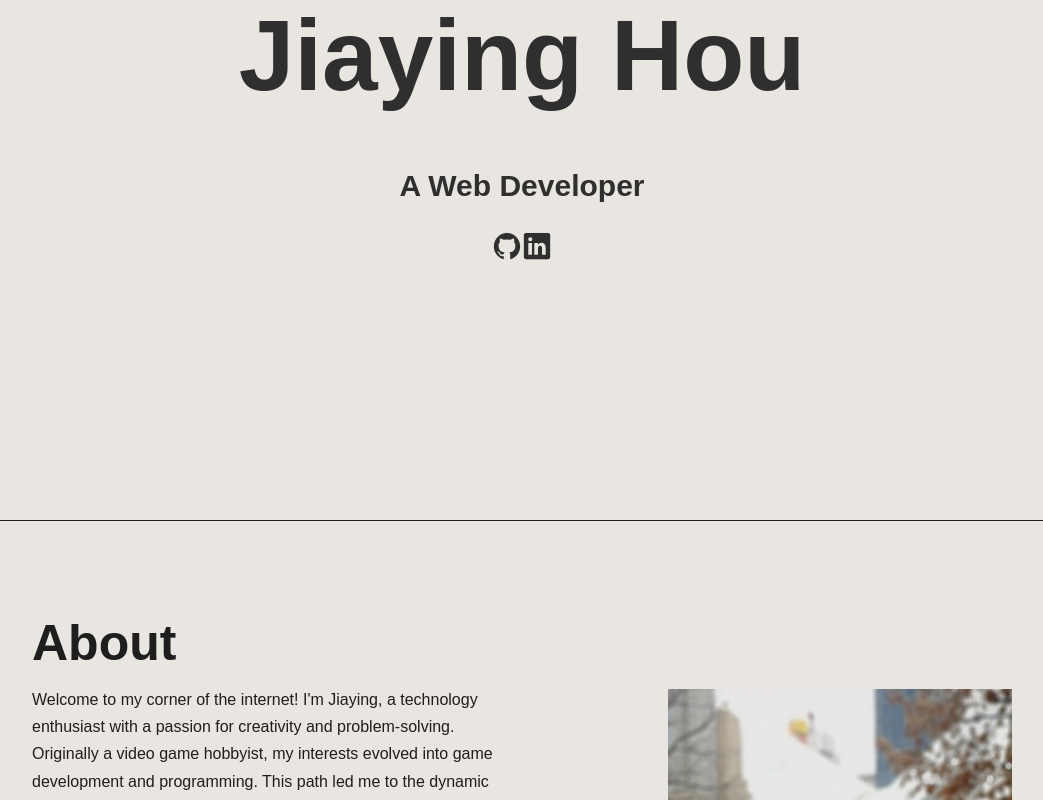
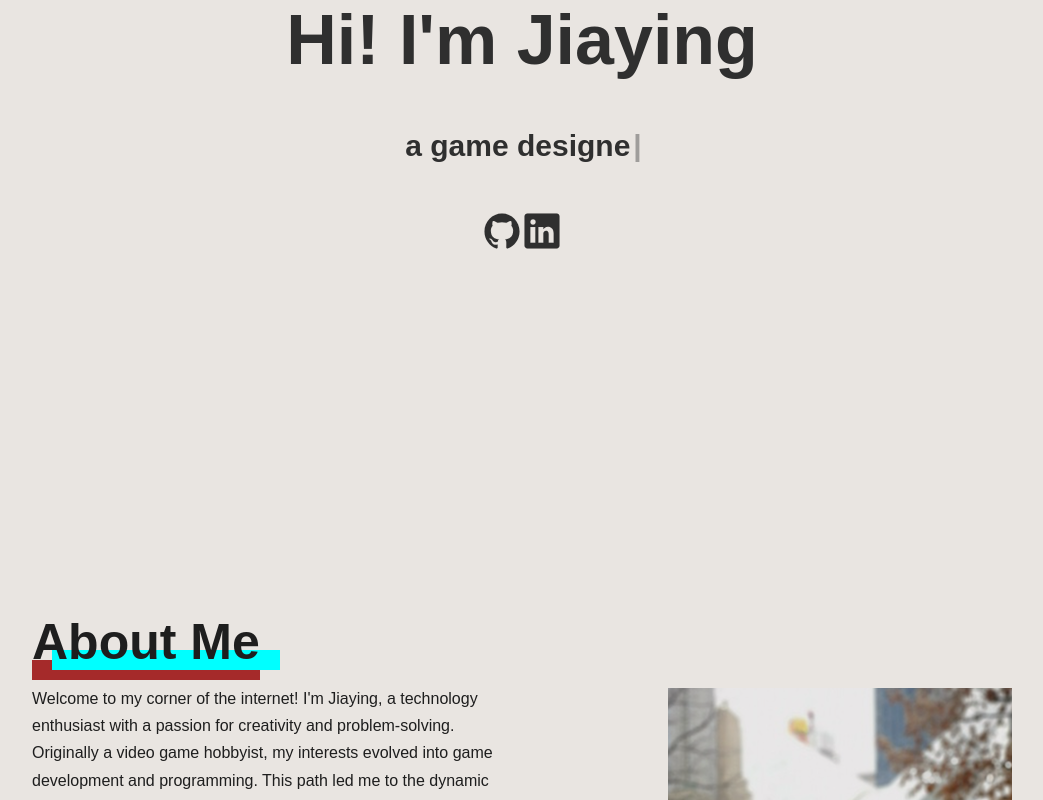
Before and after one commit to Jiaying330/Jiaying-Portfolio, a React (Vite) app in the folder Jiaying-Portfolio/: page / in a window 1280 px wide. Shown: the part 280-1080 px from the top of the page, without its empty margins (118-1161 px from the left). Built offline with nearby package versions, Linux system fonts and the light colour scheme.

Commit message:
style changes

```diff
--- a/Jiaying-Portfolio/package.json
+++ b/Jiaying-Portfolio/package.json
@@ -15,7 +15,8 @@
     "@mui/icons-material": "^5.15.19",
     "@mui/material": "^5.15.19",
     "react": "^18.2.0",
-    "react-dom": "^18.2.0"
+    "react-dom": "^18.2.0",
+    "react-simple-typewriter": "^5.0.1"
   },
   "devDependencies": {
     "@types/react": "^18.2.66",
--- a/Jiaying-Portfolio/src/components/About.jsx
+++ b/Jiaying-Portfolio/src/components/About.jsx
@@ -5,7 +5,7 @@ export default function About() {
   return (
     <>
       <section className="about section-container" id="about">
-        <h2 className="section-title">About</h2>
+        <h2 className="section-title">About Me</h2>
         <div className="about__content-container">
           <p className="about__content">
             Welcome to my corner of the internet! I'm Jiaying, a technology
--- a/Jiaying-Portfolio/src/components/About.scss
+++ b/Jiaying-Portfolio/src/components/About.scss
@@ -1,5 +1,5 @@
 .about {
-  //   height: 100vh;
+  height: 100vh;
 
   &__content-container {
     width: 100%;
--- a/Jiaying-Portfolio/src/components/Home.jsx
+++ b/Jiaying-Portfolio/src/components/Home.jsx
@@ -1,13 +1,17 @@
 import React from "react";
 import "./Home.scss";
-import { social } from "../data";
+import { roles, social } from "../data";
+import { Typewriter } from "react-simple-typewriter";
 
 export default function Home() {
   return (
     <>
       <section className="home" id="home">
-        <h1 className="home__name">Jiaying Hou</h1>
-        <h2 className="home__role">a Web Developer</h2>
+        <h1 className="home__name">Hi! I'm Jiaying</h1>
+        <h2 className="home__role">
+          a{" "}
+          <Typewriter cursor={true} loop={true} typeSpeed={60} words={roles} />
+        </h2>
         <ul className="home__socials">
           {social.map((item) => {
             return (
--- a/Jiaying-Portfolio/src/components/Home.scss
+++ b/Jiaying-Portfolio/src/components/Home.scss
@@ -9,30 +9,37 @@
   &__name {
     display: block;
     // font-size: 9vw;
-    font-size: 10rem;
+    font-size: 7rem;
     padding-bottom: 2rem;
     text-transform: capitalize;
+    opacity: 0;
+    animation: moveInUp 0.4s cubic-bezier(0.4, 0.62, 0.51, 1.36) forwards;
   }
 
   &__role {
     display: block;
     // font-size: 2vw;
     font-size: 3rem;
-    text-transform: capitalize;
-    padding-bottom: 2rem;
+    // text-transform: capitalize;
+    padding-bottom: 4rem;
+    opacity: 0;
+    animation: moveInUp 0.4s cubic-bezier(0.4, 0.62, 0.51, 1.36) 0.1s forwards;
   }
 
   &__socials {
     list-style-type: none;
     display: flex;
-    left: 2rem;
-    bottom: 2rem;
+    opacity: 0;
+    animation: moveInUp 0.4s cubic-bezier(0.4, 0.62, 0.51, 1.36) 0.3s forwards;
+    // left: 2rem;
+    // bottom: 2rem;
     ion-icon {
-      // font-size: 2vw;
-      font-size: 3rem;
+      font-size: 4rem;
       color: #2f2f2f;
       &:hover {
         color: #9c8cae;
+        transform: translateY(-5px);
+        box-shadow: 12px 12px 2px 1px rgba(0, 0, 0, 0.644);
       }
     }
   }
@@ -49,8 +56,24 @@
 
     &__socials {
       ion-icon {
-        font-size: 2rem;
+        font-size: 3rem;
       }
     }
   }
 }
+
+@keyframes moveInUp {
+  0% {
+    opacity: 0;
+    transform: translateY(-100px);
+  }
+
+  80% {
+    transform: translateY(20px);
+  }
+
+  100% {
+    opacity: 1;
+    transform: translateY(0);
+  }
+}
--- a/Jiaying-Portfolio/src/components/Project.scss
+++ b/Jiaying-Portfolio/src/components/Project.scss
@@ -8,6 +8,9 @@
     // grid-template-columns: 1fr 1fr 1fr;
     // grid-template-rows: auto;
     padding-top: 6rem;
+    // &:not(:first-child) {
+    //   padding-top: 6rem;
+    // }
     gap: 1rem;
   }
 }
--- a/Jiaying-Portfolio/src/data.js
+++ b/Jiaying-Portfolio/src/data.js
@@ -1,3 +1,5 @@
+const roles = ["front-end developer 💻", "game designer 🎮", "gym goer 🏋️‍♀️"];
+
 const social = [
   {
     name: "Github",
@@ -173,4 +175,4 @@ const projects = [
   },
 ];
 
-export { social, education, experience, skills, projects };
+export { roles, social, education, experience, skills, projects };
--- a/Jiaying-Portfolio/src/index.css
+++ b/Jiaying-Portfolio/src/index.css
@@ -25,12 +25,53 @@ body {
 
 .section-container {
   padding: 8rem 15rem;
-  border-top: 1px solid #1e1e1e;
+  /* border-top: 1px solid #1e1e1e; */
+}
+
+.onView {
+  animation: fadeIn 1s ease forwards;
 }
 
 .section-title {
   font-size: 5rem;
+  position: relative;
+  z-index: 0;
+  display: inline-block;
   /* font-size: 5vw; */
+}
+
+.section-title::before {
+  content: "";
+  position: absolute;
+  height: 2rem;
+  width: 100%;
+  background-color: aqua;
+  top: 0;
+  z-index: -1;
+  transform: translate(2rem, 5rem);
+}
+.section-title::after {
+  content: "";
+  position: absolute;
+  height: 2rem;
+  width: 100%;
+  background-color: brown;
+  /* top: 0; */
+  left: 0;
+  z-index: -2;
+  transform: translate(0rem, 6rem);
+}
+
+@keyframes fadeIn {
+  0% {
+    opacity: 0;
+    transform: translateY(100px);
+  }
+
+  100% {
+    opacity: 1;
+    transform: translateY(0);
+  }
 }
 
 @media (max-width: 1100px) {
```
Also changed, not shown: Jiaying-Portfolio/src/components/ProjectCard.scss (+0 -9 lines), 1 other file (tests, documents, lock files or other folders).
